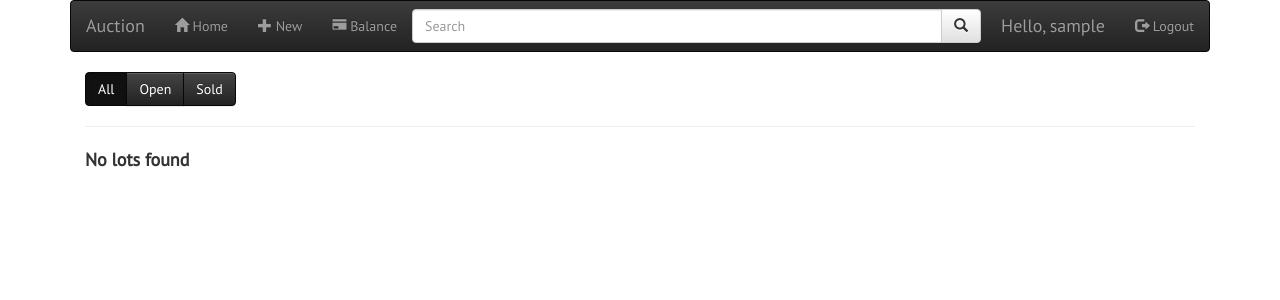
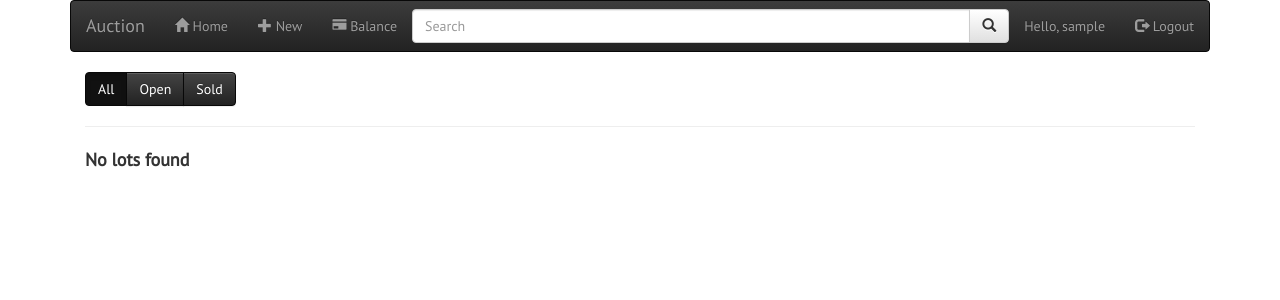
Before and after one commit to WitchZone/Auction, a Django app: page / in a window 1280 px wide. Shown: the top 300 px of the page. Run offline with Django 3.2, Linux system fonts and the light colour scheme; the visitor is signed in with stand-in values (Sample User, id 1); data that the repository does not hold is empty; some libraries are stand-ins or nearby versions.

Commit message:
delete class navbar-brand

```diff
--- a/auction/static/css/auction.css
+++ b/auction/static/css/auction.css
@@ -99,7 +99,6 @@ nav {
 
 .navbar-form .input-group {
     display: table;
-    padding-right: 20px;
 }
 .navbar-form .input-group .input-group-addon,
 .navbar-form .input-group .input-group-btn {
--- a/auction/templates/auction/base.html
+++ b/auction/templates/auction/base.html
@@ -35,7 +35,7 @@
                 </ul>
                 <ul class="nav navbar-nav navbar-right">
                     {% if user.is_authenticated %}
-                        <li><a href="{% url 'user_show' user.id %}" class="navbar-brand">Hello, {{ user.username }}</a></li>
+                        <li><a href="{% url 'user_show' user.id %}">Hello, {{ user.username }}</a></li>
                         <li><a href="{% url 'logout' %}"><span class="glyphicon glyphicon-log-out"></span> Logout</a></li>
                     {% else %}
                         <li><a href="#">Hello, anonymous user</a></li>
```
